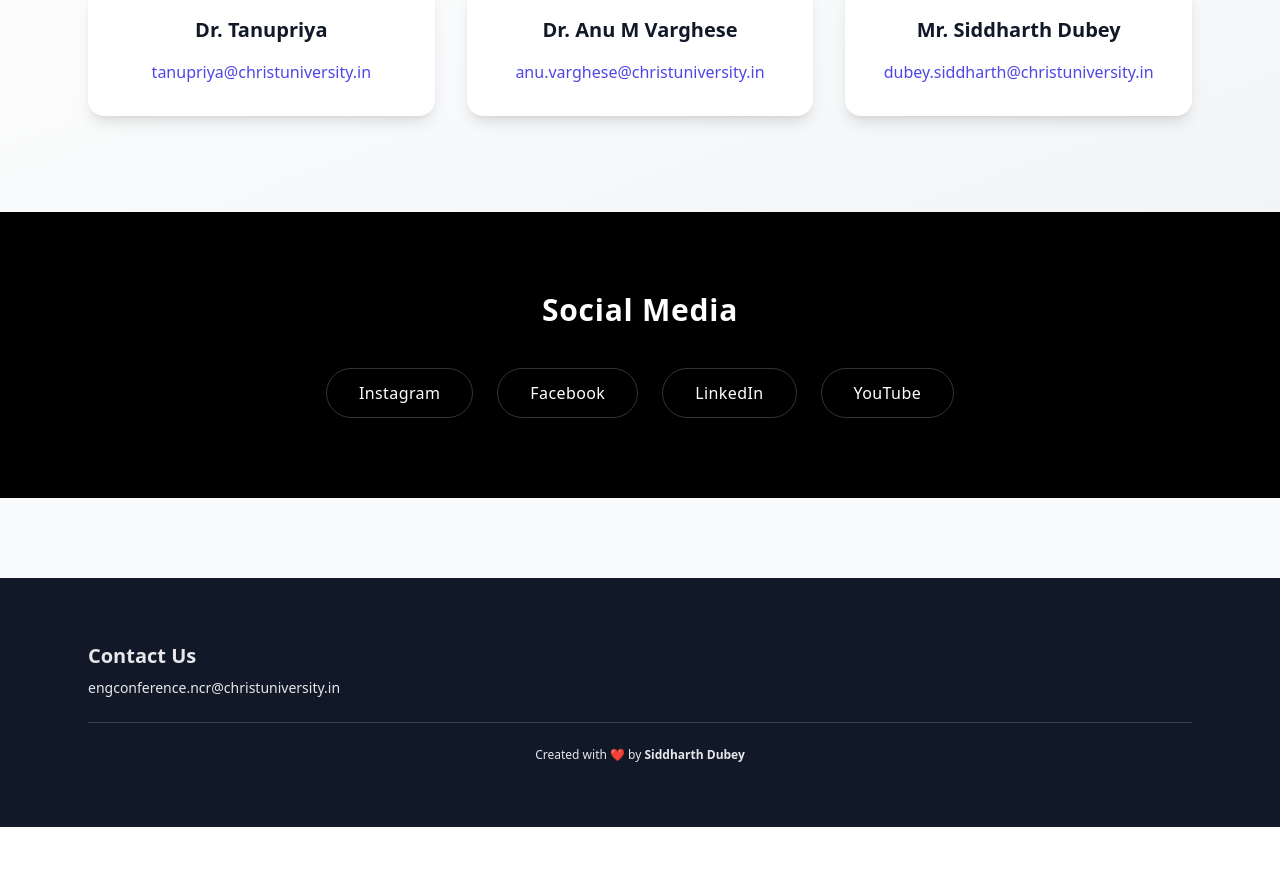
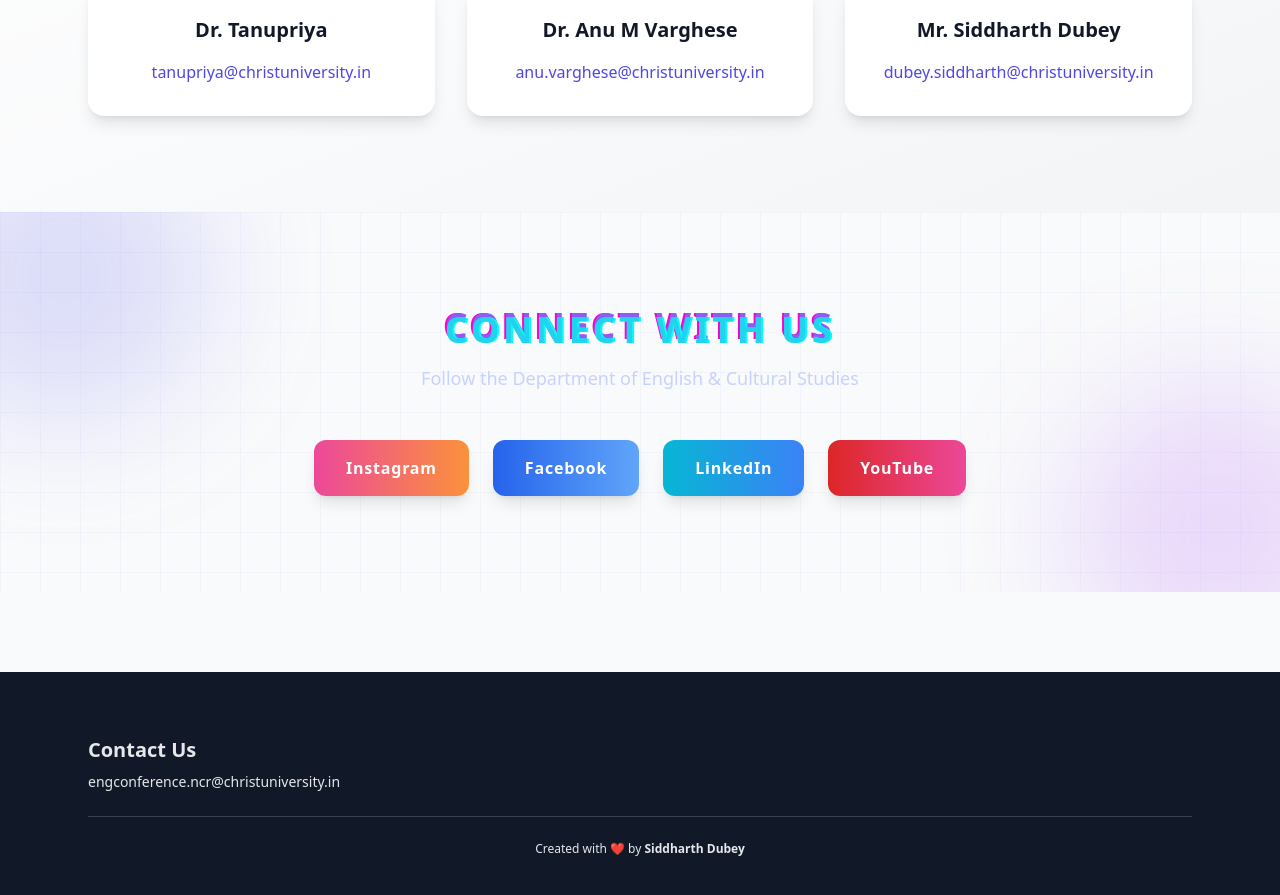
Before and after one commit to ecs-ncr/globaldigitalcultures, a React (Create React App) app: page / in a window 1280 px wide. Shown: the part 5592-6487 px from the top of the page. Before the commit the page ends 6419 px from the top, so only its background shows below. Built offline with nearby package versions, Linux system fonts and the light colour scheme.

Commit message:
added futuristic social media section

```diff
--- a/src/App.js
+++ b/src/App.js
@@ -554,42 +554,57 @@ export default function App() {
   </div>
 </section>
 
-{/* Social Media */}
-<section className="bg-black py-20 text-white">
-  <div className="max-w-5xl mx-auto px-6 text-center">
+{/* SOCIAL MEDIA – Futuristic Section */}
+<section
+  id="socials"
+  className="relative overflow-hidden py-24 px-6"
+>
 
-    <h2 className="text-3xl font-bold tracking-wide mb-10">
-      Social Media
+  {/* Animated grid background */}
+  <div className="absolute inset-0 bg-[linear-gradient(rgba(99,102,241,0.08)_1px,transparent_1px),linear-gradient(90deg,rgba(99,102,241,0.08)_1px,transparent_1px)] bg-[size:40px_40px] animate-pulse"></div>
+
+  {/* Soft neon glow blobs */}
+  <div className="absolute -top-20 -left-20 w-72 h-72 bg-indigo-500/20 blur-3xl rounded-full"></div>
+  <div className="absolute -bottom-20 -right-20 w-72 h-72 bg-purple-500/20 blur-3xl rounded-full"></div>
+
+  <div className="relative max-w-5xl mx-auto text-center">
+
+    <h2 className="text-4xl font-extrabold tracking-widest text-white uppercase glitch" data-text="Connect With Us">
+      Connect With Us
     </h2>
 
-    <div className="flex flex-wrap justify-center gap-6">
+    <p className="mt-4 text-indigo-200 text-lg">
+      Follow the Department of English & Cultural Studies
+    </p>
+
+    <div className="mt-12 flex flex-wrap justify-center gap-6">
 
       {/* Instagram */}
       <a
-        href="https://www.instagram.com/christncr_english_department"
+        href="https://instagram.com/christncr_english_department"
         target="_blank"
         rel="noopener noreferrer"
-        className="px-8 py-3 rounded-full border border-white/20 backdrop-blur-md hover:bg-white hover:text-black transition-all duration-300 tracking-wide"
+        className="px-8 py-4 rounded-xl bg-gradient-to-r from-pink-500 to-orange-400 text-white font-semibold tracking-wider shadow-lg hover:scale-110 transition"
       >
         Instagram
       </a>
 
       {/* Facebook */}
       <a
-        href="https://m.facebook.com/profile.php?id=61575764016648&name=xhp_nt__fb__action__open_user"
+        href="https://m.facebook.com/profile.php?id=61575764016648"
         target="_blank"
         rel="noopener noreferrer"
-        className="px-8 py-3 rounded-full border border-white/20 backdrop-blur-md hover:bg-white hover:text-black transition-all duration-300 tracking-wide"
+        className="px-8 py-4 rounded-xl bg-gradient-to-r from-blue-600 to-blue-400 text-white font-semibold tracking-wider shadow-lg hover:scale-110 transition"
       >
         Facebook
       </a>
 
       {/* LinkedIn */}
       <a
-        href="https://www.linkedin.com/search/results/all/?keywords=department-of-english-and-cultural-studies-christ-delhi-ncr-campus"
+        href="https://www.linkedin.com/company/department-of-english-and-cultural-studies-christ-delhi-ncr-campus/"
         target="_blank"
         rel="noopener noreferrer"
-        className="px-8 py-3 rounded-full border border-white/20 backdrop-blur-md hover:bg-white hover:text-black transition-all duration-300 tracking-wide"
+        className="px-8 py-4 rounded-xl bg-gradient-to-r from-cyan-500 to-blue-500 text-white font-semibold tracking-wider shadow-lg hover:scale-110 transition"
       >
         LinkedIn
       </a>
@@ -599,7 +614,7 @@ export default function App() {
         href="https://www.youtube.com/@EnglishandCulturalStudies"
         target="_blank"
         rel="noopener noreferrer"
-        className="px-8 py-3 rounded-full border border-white/20 backdrop-blur-md hover:bg-white hover:text-black transition-all duration-300 tracking-wide"
+        className="px-8 py-4 rounded-xl bg-gradient-to-r from-red-600 to-pink-500 text-white font-semibold tracking-wider shadow-lg hover:scale-110 transition"
       >
         YouTube
       </a>
@@ -608,6 +623,7 @@ export default function App() {
 
   </div>
 </section>
+
 
             {/* Contact */}
       <footer
```
